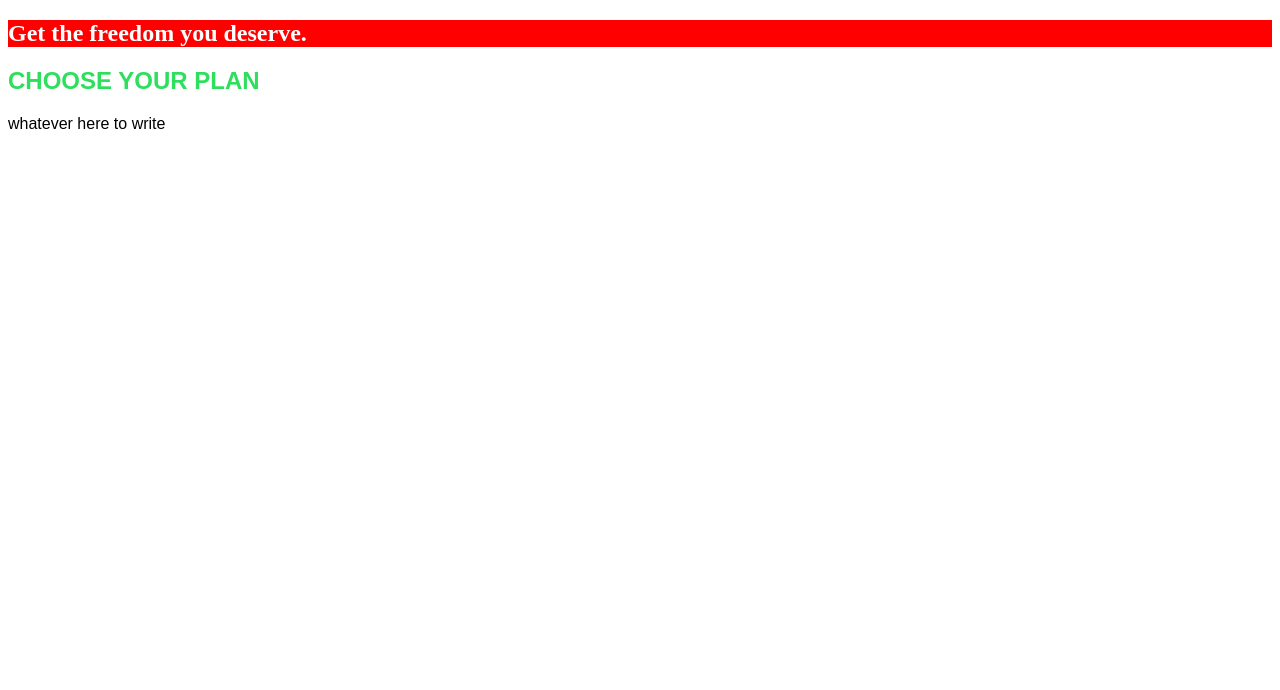
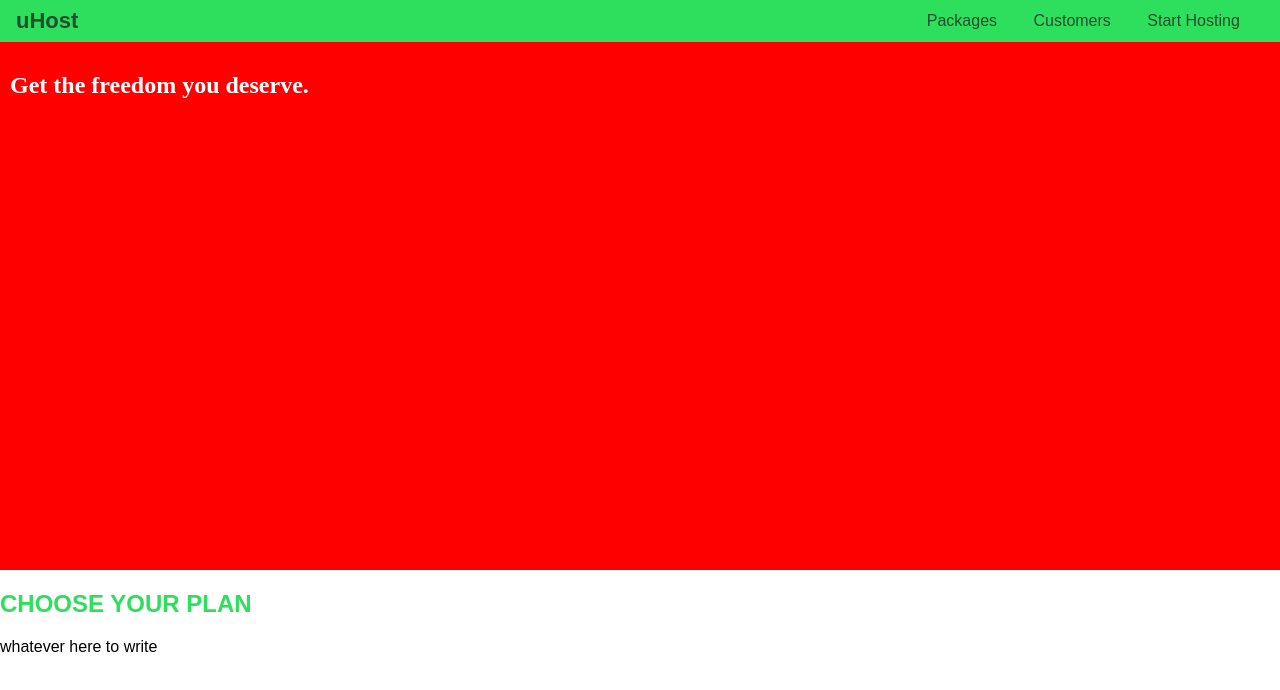
Before and after one commit to mayukohayashi/learning_webDesign, a plain HTML site: page CSS/basic2/index.html in a window 1280 px wide. Drawn offline with Linux system fonts and the light colour scheme; a web font is replaced by a local one.

Commit message:
learning basics2

```diff
--- a/CSS/basic2/index.html
+++ b/CSS/basic2/index.html
@@ -13,6 +13,26 @@
   </head>
 
   <body>
+      <header class="main-header">
+        <div>
+            <a href="index.html" class="brand">
+                uHost
+            </a>
+        </div>
+        <nav class="main-nav">
+            <ul class="main-nav__items">
+                <li class="main-nav__item">
+                    <a href="packages/index.html">Packages</a>
+                </li>
+                <li class="main-nav__item">
+                    <a href="customers/index.html">Customers</a>
+                </li>
+                <li class="main-nav__item">
+                    <a href="start-hosting/index.html">Start Hosting</a>
+                </li>
+            </ul>
+        </nav>
+    </header>
     <main>
       <section id="product">
         <h1>Get the freedom you deserve.</h1>
--- a/CSS/basic2/main.css
+++ b/CSS/basic2/main.css
@@ -1,9 +1,17 @@
+* {
+  box-sizing: border-box;
+}
+
 body {
   font-family: sans-serif;
+  margin: 0;
 }
 
 #product {
-  background-color: red;
+  background: red;
+  width: 100%;
+  height: 528px;
+  padding: 10px;
 }
 
 .section-title {
@@ -15,3 +23,54 @@ body {
   color: white;
   font-family: "Odibee Sans";
 }
+
+.main-header {
+  width: 100%;
+  background-color: #2ddf5c;
+  padding: 8px 16px;
+}
+
+.main-header>div {
+  display: inline-block;
+  vertical-align: middle;
+}
+
+.brand {
+  color: #234e2f;
+  text-decoration: none;
+  font-weight: bold;
+  font-size: 22px;
+}
+
+.main-nav {
+  display: inline-block;
+  text-align: right;
+  width: calc(100% - 75px);
+  vertical-align: middle;
+
+}
+
+
+.main-nav__items {
+  margin: 0;
+  padding: 0;
+  list-style: none;
+}
+
+.main-nav__item {
+  display: inline-block;
+  margin: 0 16px;
+}
+
+.main-nav__item a {
+  color: #234e2f;
+  text-decoration: none;
+}
+
+.main-nav__item a:hover {
+  color: whitesmoke
+}
+
+.main-nav__item a:active {
+  color: whitesmoke
+}
```
